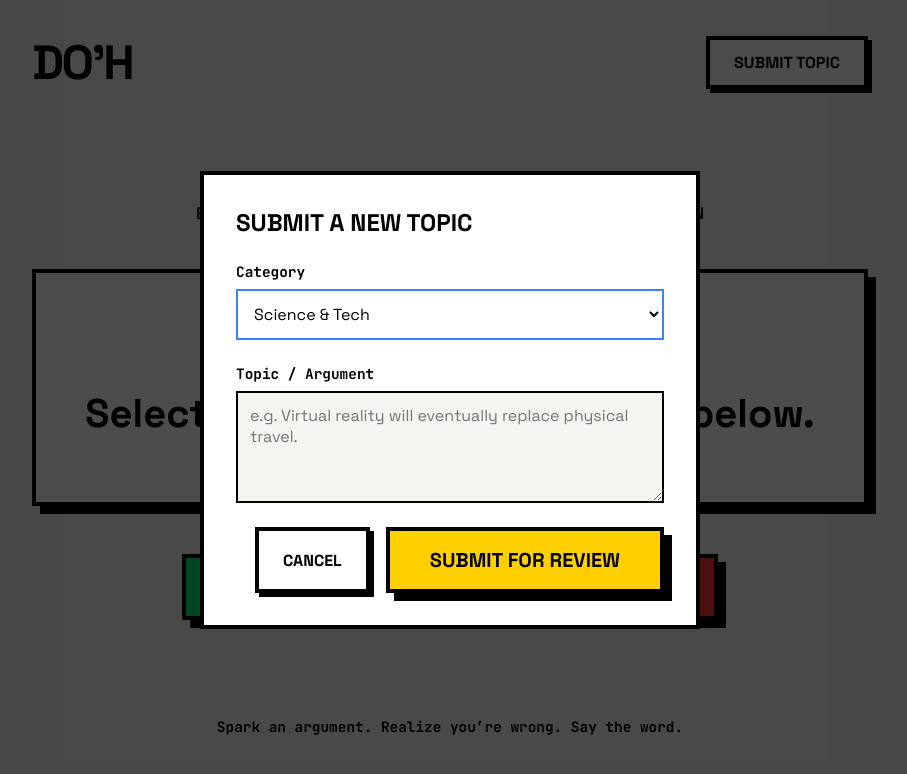
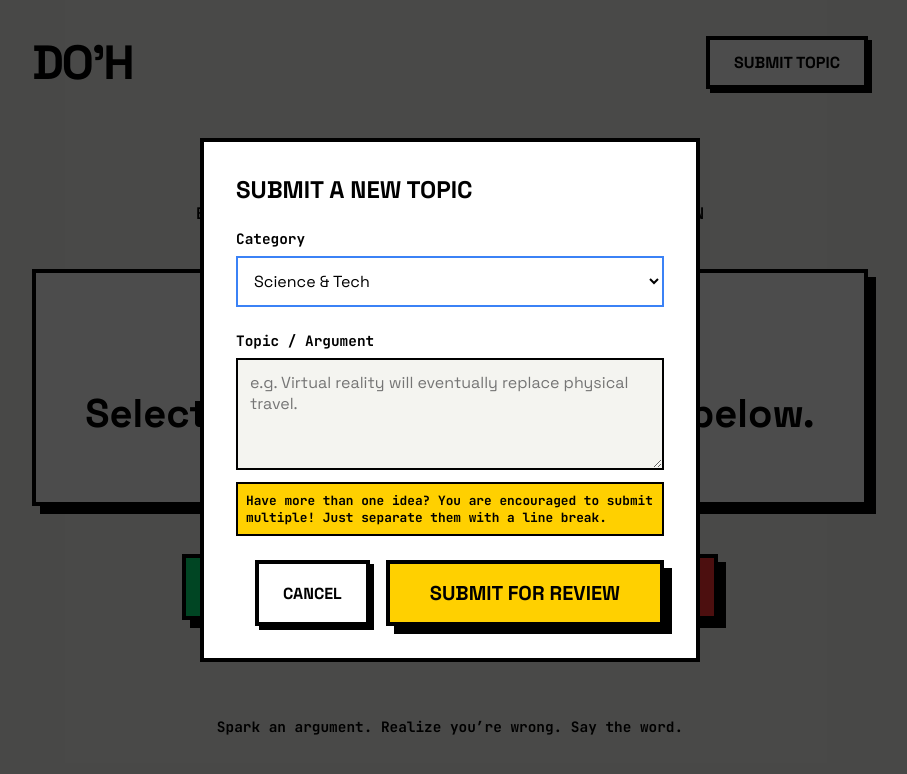
Before and after one commit to Asifdotexe/doh, a website built with Vite: page index.html in a window 1280 px wide. Both pictures are taken after a click on the button "SUBMIT TOPIC". Shown: the whole page, without its empty margins (190-1097 px from the left). Built offline with nearby package versions, Linux system fonts and the light colour scheme.

Commit message:
#1 fix: add path to the question files

```diff
--- a/index.html
+++ b/index.html
@@ -65,7 +65,8 @@
           </div>
           <div class="input-group">
             <label for="new-topic">Topic / Argument</label>
-            <textarea id="new-topic" rows="4" placeholder="e.g. Virtual reality will eventually replace physical travel." required></textarea>
+            <textarea id="new-topic" name="topic" rows="4" placeholder="e.g. Virtual reality will eventually replace physical travel." required></textarea>
+            <small class="callout">Have more than one idea? You are encouraged to submit multiple! Just separate them with a line break.</small>
           </div>
           <div class="modal-actions">
             <button type="button" id="btn-close-modal" class="btn btn-secondary">Cancel</button>
--- a/main.js
+++ b/main.js
@@ -6,8 +6,8 @@ const seenQuestionIds = new Set();
 let lastQuestionId = null;
 
 const categoryFiles = {
-  "Science & Tech": "/data/science_tech.json",
-  Philosophy: "/data/philosophy.json",
+  "Science & Tech": `${import.meta.env.BASE_URL}data/science_tech.json`,
+  Philosophy: `${import.meta.env.BASE_URL}data/philosophy.json`,
 };
 
 const topicCategoryEl = document.getElementById("topic-category");
--- a/style.css
+++ b/style.css
@@ -271,3 +271,14 @@ body {
   justify-content: flex-end;
   gap: 1rem;
 }
+
+.callout {
+  font-family: 'JetBrains Mono', monospace;
+  font-size: 0.8rem;
+  font-weight: 700;
+  color: var(--text-color);
+  background-color: var(--primary-color);
+  padding: 0.5rem;
+  border: 2px solid var(--text-color);
+  margin-top: 0.25rem;
+}
```
Also changed, not shown: .github/workflows/deploy.yml.
